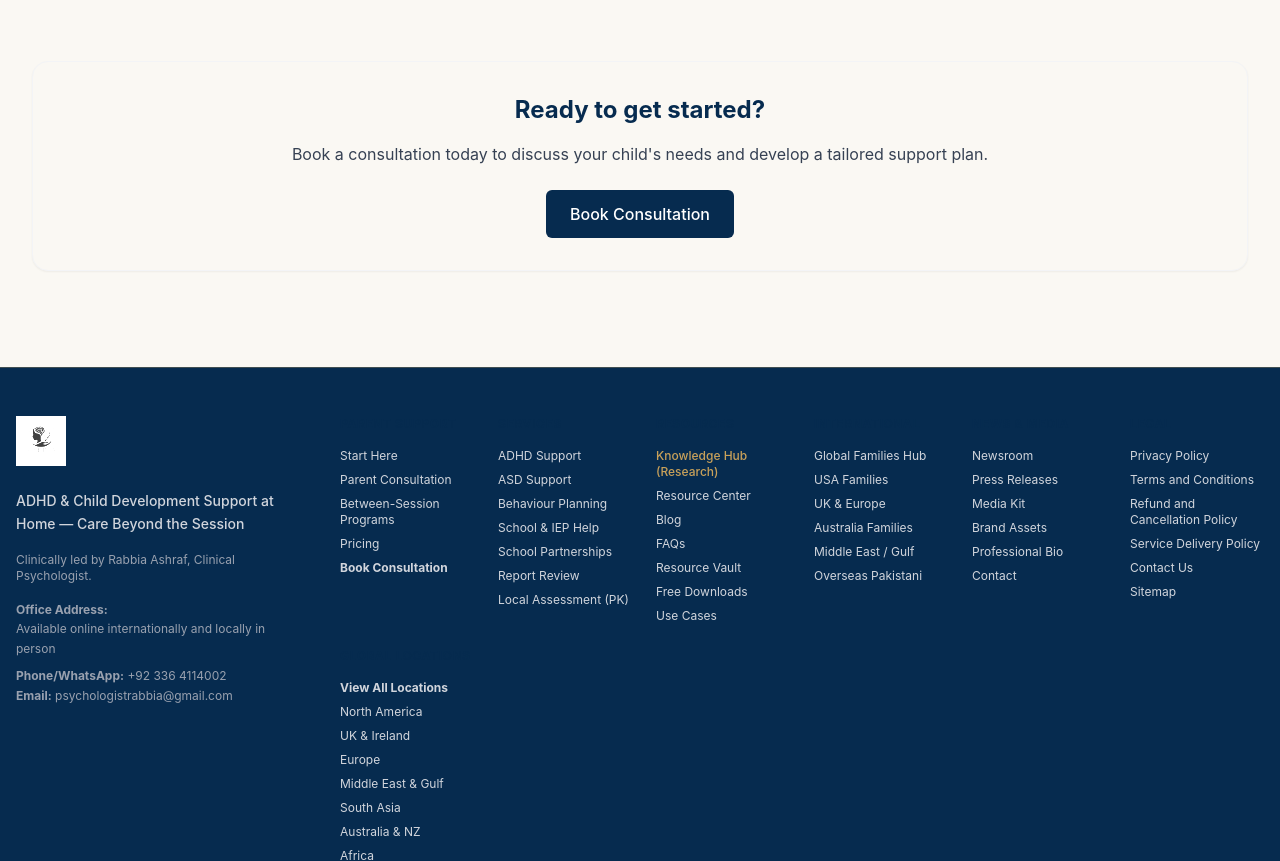
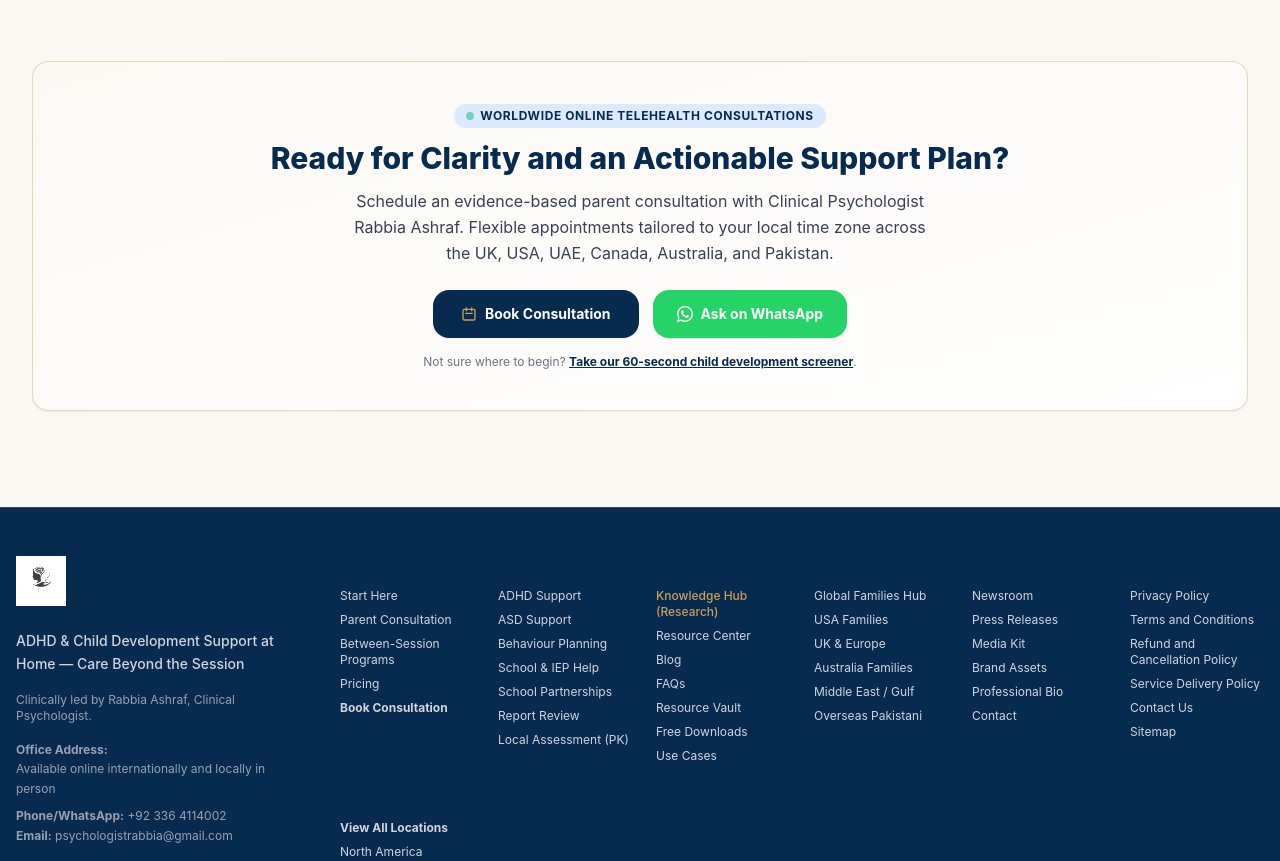
Before and after one commit to rabbiaashraf14-cell/https-rabbiapsychologist.com-, an Astro site: page /programs in a window 1280 px wide. Shown: the part 1007-1868 px from the top of the page. Built offline with nearby package versions, Linux system fonts and the light colour scheme; Astro itself is replaced by a stand-in of ours; no server answers.

Commit message:
feat(cta): upgrade global BookingCTA component with multi-channel booking and screener links

```diff
--- a/src/components/BookingCTA.astro
+++ b/src/components/BookingCTA.astro
@@ -1,9 +1,39 @@
 ---
+// BookingCTA.astro - Reusable high-converting global booking CTA
 ---
-<div class="bg-brand-cream border border-gray-100 rounded-xl p-8 text-center shadow-sm">
-  <h2 class="text-2xl font-bold text-brand-navy mb-4">Ready to get started?</h2>
-  <p class="text-gray-700 mb-6">Book a consultation today to discuss your child's needs and develop a tailored support plan.</p>
-  <a href="https://calendar.app.google/zMKejpnpCjh91WRG7" class="inline-block bg-brand-trust text-white px-6 py-3 rounded-md font-medium hover:bg-blue-700 transition-colors">
-    Book Consultation
-  </a>
+<div class="bg-gradient-to-br from-brand-cream to-white border border-brand-gold/40 rounded-2xl p-8 md:p-10 text-center shadow-sm">
+  <span class="inline-flex items-center gap-1.5 bg-blue-100 text-brand-navy text-xs font-bold px-3 py-1 rounded-full uppercase tracking-wider mb-3">
+    <span class="w-2 h-2 rounded-full bg-emerald-500 animate-pulse"></span>
+    Worldwide Online Telehealth Consultations
+  </span>
+  <h2 class="text-2xl md:text-3xl font-extrabold text-brand-navy mb-3">
+    Ready for Clarity and an Actionable Support Plan?
+  </h2>
+  <p class="text-sm md:text-base text-gray-700 max-w-xl mx-auto mb-6 leading-relaxed">
+    Schedule an evidence-based parent consultation with Clinical Psychologist Rabbia Ashraf. Flexible appointments tailored to your local time zone across the UK, USA, UAE, Canada, Australia, and Pakistan.
+  </p>
+
+  <div class="flex flex-col sm:flex-row justify-center items-center gap-3.5 max-w-lg mx-auto">
+    <a
+      href="/book"
+      class="w-full sm:w-auto inline-flex items-center justify-center gap-2 bg-brand-navy text-white px-7 py-3.5 rounded-xl font-bold hover:bg-blue-900 transition-colors shadow-sm text-center text-sm"
+    >
+      <svg class="w-4 h-4 text-brand-gold" fill="none" stroke="currentColor" viewBox="0 0 24 24"><path stroke-linecap="round" stroke-linejoin="round" stroke-width="2" d="M8 7V3m8 4V3m-9 8h10M5 21h14a2 2 0 002-2V7a2 2 0 00-2-2H5a2 2 0 00-2 2v12a2 2 0 002 2z"/></svg>
+      <span>Book Consultation</span>
+    </a>
+
+    <a
+      href="https://wa.me/923364114002?text=Hi%20Rabbia,%20I%20would%20like%20to%20enquire%20about%20booking%20an%20online%20consultation%20for%20my%20child."
+      target="_blank"
+      rel="noopener noreferrer"
+      class="w-full sm:w-auto inline-flex items-center justify-center gap-2 bg-[#25D366] text-white px-6 py-3.5 rounded-xl font-bold hover:bg-[#1EBE5D] transition-colors shadow-2xs text-center text-sm"
+    >
+      <svg class="w-4 h-4" fill="currentColor" viewBox="0 0 24 24"><path d="M.057 24l1.687-6.163c-1.041-1.804-1.588-3.849-1.587-5.946.003-6.556 5.338-11.891 11.893-11.891 3.181.001 6.167 1.24 8.413 3.488 2.245 2.248 3.481 5.236 3.48 8.414-.003 6.557-5.338 11.892-11.893 11.892-1.99-.001-3.951-.5-5.688-1.448l-6.305 1.654zm6.597-3.807c1.676.995 3.276 1.591 5.392 1.592 5.448 0 9.886-4.434 9.889-9.885.002-5.462-4.415-9.89-9.881-9.892-5.452 0-9.887 4.434-9.889 9.884-.001 2.225.651 3.891 1.746 5.634l-.999 3.648 3.742-.981zm11.387-5.464c-.074-.124-.272-.198-.57-.347-.297-.149-1.758-.868-2.031-.967-.272-.099-.47-.149-.669.149-.198.297-.768.967-.941 1.165-.173.198-.347.223-.644.074-.297-.149-1.255-.462-2.39-1.475-.883-.788-1.48-1.761-1.653-2.059-.173-.297-.018-.458.13-.606.134-.133.297-.347.446-.521.151-.172.2-.296.3-.495.099-.198.05-.372-.025-.521-.075-.148-.669-1.611-.916-2.206-.242-.579-.487-.501-.669-.51l-.57-.01c-.198 0-.52.074-.792.372s-1.04 1.016-1.04 2.479 1.065 2.876 1.213 3.074c.149.198 2.095 3.2 5.076 4.487.709.306 1.263.489 1.694.626.712.226 1.36.194 1.872.118.571-.085 1.758-.719 2.006-1.413.248-.695.248-1.29.173-1.414z"/></svg>
+      <span>Ask on WhatsApp</span>
+    </a>
+  </div>
+
+  <div class="mt-4 text-xs text-gray-500">
+    Not sure where to begin? <a href="/screener" class="text-brand-navy underline font-bold hover:text-blue-700">Take our 60-second child development screener</a>.
+  </div>
 </div>
```
